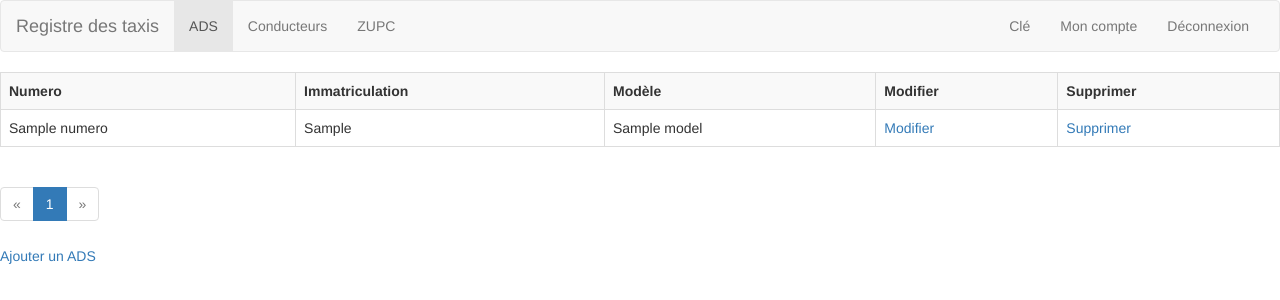
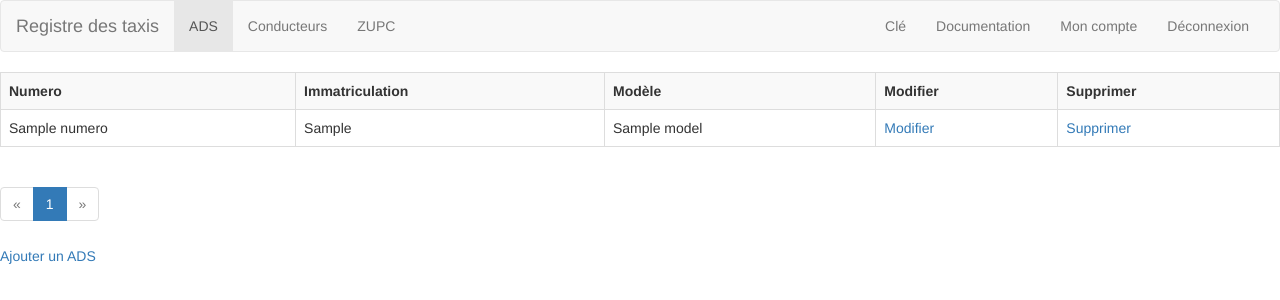
Before and after one commit to openmaraude/APITaxi, a Python web app: template APITaxi/templates/lists/ads.html in a window 1280 px wide. Shown: the top 300 px of the page. Run offline with Jinja, Linux system fonts and the light colour scheme; the template is opened without the code that fills it: most values are stand-ins (such as "Sample title", 1, 10 or a date in 2020); some libraries are stand-ins or nearby versions.

Commit message:
Add documentation onglet

```diff
--- a/APITaxi/templates/base.html
+++ b/APITaxi/templates/base.html
@@ -15,6 +15,7 @@
 ] -%}
 {% set user_bar = [
     ('/user_key', 'user_key', 'Clé'),
+    ('/documentation', 'documentation', 'Documentation'),
     ('/user/form', 'user_form', 'Mon compte'),
     ('/logout', 'logout', 'Déconnexion')
 ] -%}
```
